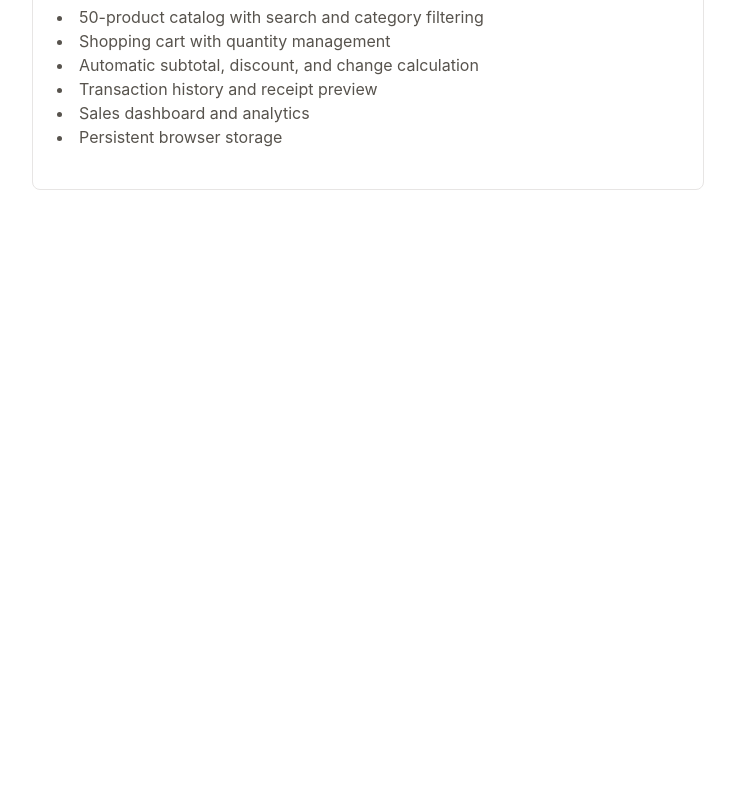
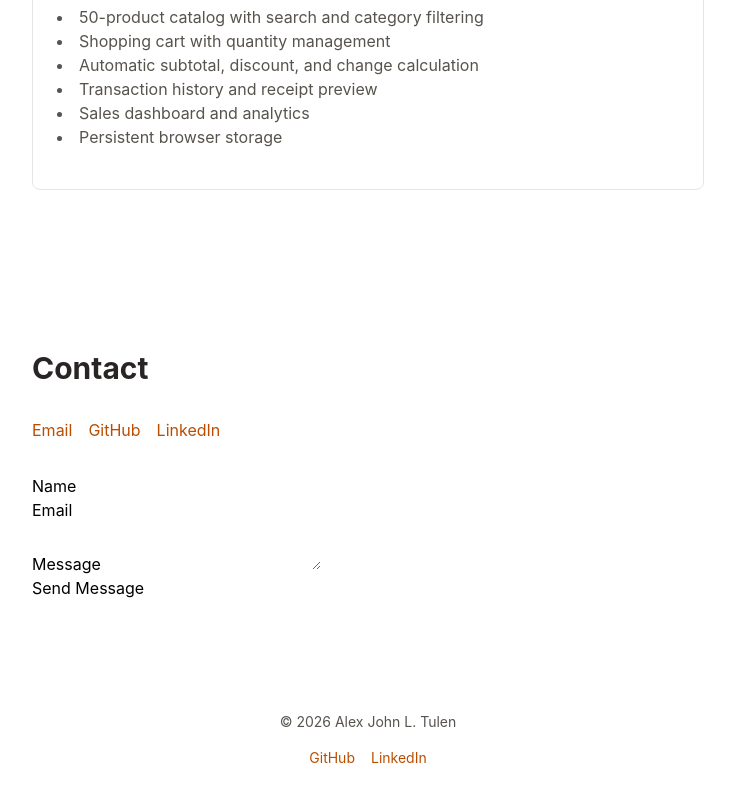
Before and after one commit to Cymrc/portfolio, a React (Vite) app: page / in a window 1280 px wide. Shown: the part 3227-4027 px from the top of the page, without its empty margins (272-1007 px from the left). Before the commit the page ends 3497 px from the top, so only its background shows below. Built offline with nearby package versions, Linux system fonts and the light colour scheme; no server answers.

Commit message:
feat: add contact form with Web3Forms

```diff
--- a/src/App.jsx
+++ b/src/App.jsx
@@ -1,9 +1,11 @@
 import Navbar from "./components/layout/Navbar";
+import Footer from "./components/layout/Footer";
 import Hero from "./components/sections/Hero";
 import About from "./components/sections/About";
 import Skills from "./components/sections/Skills";
-import TechStack from "./components/sections/techStack";
-import Project from "./components/sections/Projects";
+import TechStack from "./components/sections/TechStack";
+import Projects from "./components/sections/Projects";
+import Contact from "./components/sections/Contact";
 
 function App() {
   return (
@@ -15,7 +17,9 @@ function App() {
         <About />
         <Skills />
         <TechStack />
-        <Project />
+        <Projects />
+        <Contact />
+        <Footer />
       </main>
     </>
   );
--- /dev/null
+++ b/src/components/layout/Footer.jsx
@@ -0,0 +1,34 @@
+function Footer() {
+  const year = new Date().getFullYear();
+
+  const github = "https://github.com/Cymrc";
+  const linkedin = "https://www.linkedin.com/in/alex-john-tulen-209043360/";
+
+  return (
+    <footer className="px-4 py-8 text-center">
+      <p className="text-sm text-stone-600">© {year} Alex John L. Tulen</p>
+
+      <div className="mt-4 flex flex-wrap justify-center gap-4">
+        <a
+          href={github}
+          target="_blank"
+          rel="noopener noreferrer"
+          className="text-sm text-amber-700 hover:underline"
+        >
+          GitHub
+        </a>
+
+        <a
+          href={linkedin}
+          target="_blank"
+          rel="noopener noreferrer"
+          className="text-sm text-amber-700 hover:underline"
+        >
+          LinkedIn
+        </a>
+      </div>
+    </footer>
+  );
+}
+
+export default Footer;
--- /dev/null
+++ b/src/components/sections/Contact.jsx
@@ -0,0 +1,109 @@
+import { useState } from "react";
+
+function Contact() {
+  const email = "alextulen21@gmail.com";
+
+  const github = "https://github.com/Cymrc";
+
+  const linkedin = "https://www.linkedin.com/in/alex-john-tulen-209043360/";
+
+  const WEB3FORMS_ACCESS_KEY = import.meta.env.VITE_WEB3FORMS_ACCESS_KEY;
+
+  const [status, setStatus] = useState("idle");
+
+  const handleSubmit = async (event) => {
+    event.preventDefault();
+
+    setStatus("loading");
+
+    const formData = new FormData(event.target);
+
+    formData.append("access_key", WEB3FORMS_ACCESS_KEY);
+
+    try {
+      const response = await fetch("https://api.web3forms.com/submit", {
+        method: "POST",
+        body: formData,
+      });
+
+      const data = await response.json();
+
+      if (data.success) {
+        setStatus("success");
+
+        event.target.reset();
+      } else {
+        setStatus("error");
+      }
+    } catch {
+      setStatus("error");
+    }
+  };
+
+  return (
+    <section id="contact" className="px-4 py-20">
+      <div className="max-w-2xl mx-auto flex flex-col gap-8">
+        <h2 className="text-3xl font-bold text-stone-800">Contact</h2>
+
+        <div className="flex flex-wrap gap-4">
+          <a
+            href={`mailto:${email}`}
+            className="text-amber-700 hover:underline"
+          >
+            Email
+          </a>
+
+          <a
+            href={github}
+            target="_blank"
+            rel="noopener noreferrer"
+            className="text-amber-700 hover:underline"
+          >
+            GitHub
+          </a>
+
+          <a
+            href={linkedin}
+            target="_blank"
+            rel="noopener noreferrer"
+            className="text-amber-700 hover:underline"
+          >
+            LinkedIn
+          </a>
+        </div>
+
+        <form onSubmit={handleSubmit}>
+          <div>
+            <label htmlFor="name">Name</label>
+
+            <input id="name" name="name" type="text" required />
+          </div>
+
+          <div>
+            <label htmlFor="email">Email</label>
+
+            <input id="email" name="email" type="email" required />
+          </div>
+
+          <div>
+            <label htmlFor="message">Message</label>
+
+            <textarea id="message" name="message" required />
+          </div>
+
+          <button type="submit" disabled={status === "loading"}>
+            {status === "loading" ? "Sending..." : "Send Message"}
+          </button>
+
+          {status === "success" && <p>Message sent!</p>}
+
+          {status === "error" && (
+            <p>Something went wrong. Try emailing me directly instead.</p>
+          )}
+        </form>
+      </div>
+    </section>
+  );
+}
+
+export default Contact;
```
Also changed, not shown: 2 other files (tests, documents, lock files or other folders).
